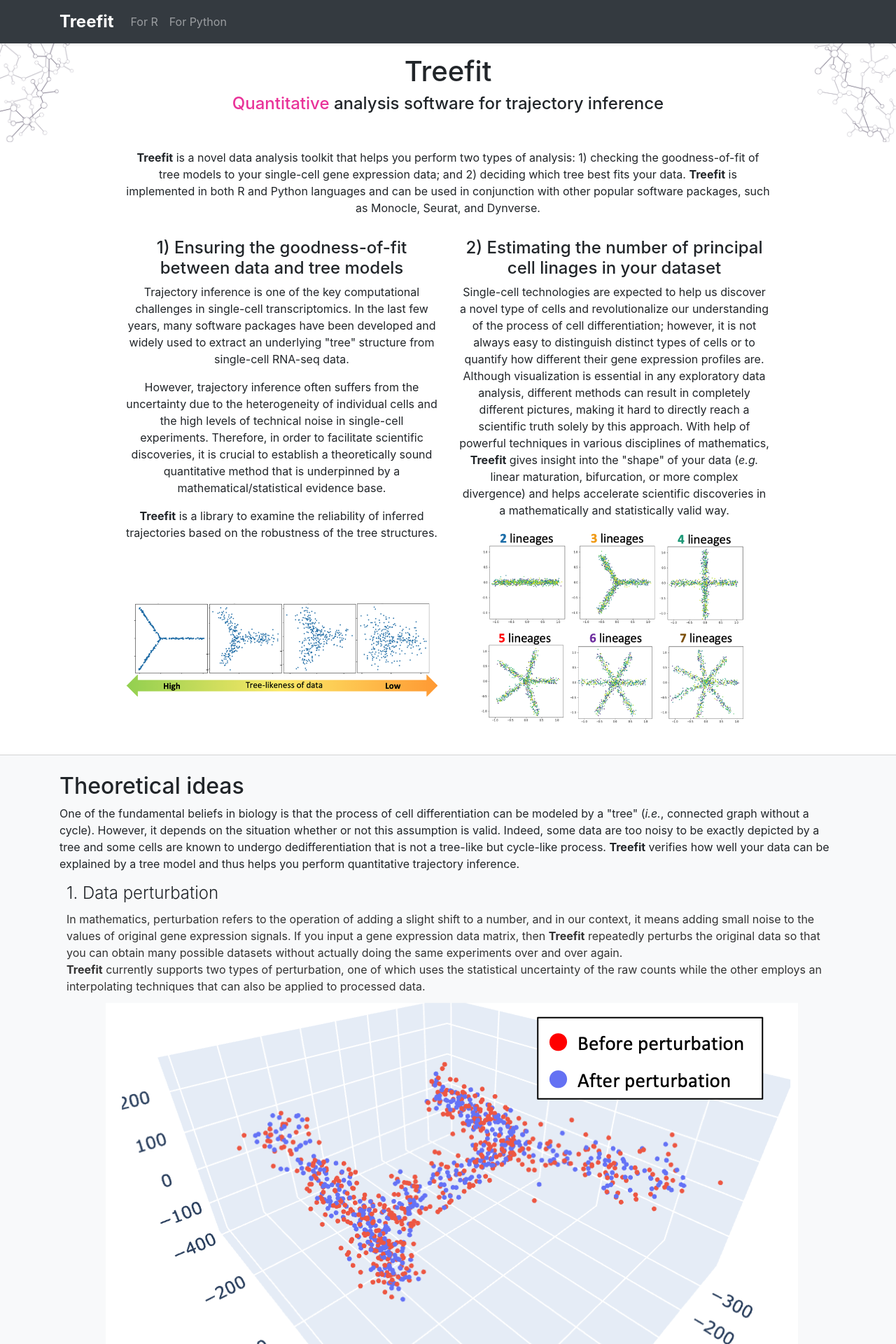
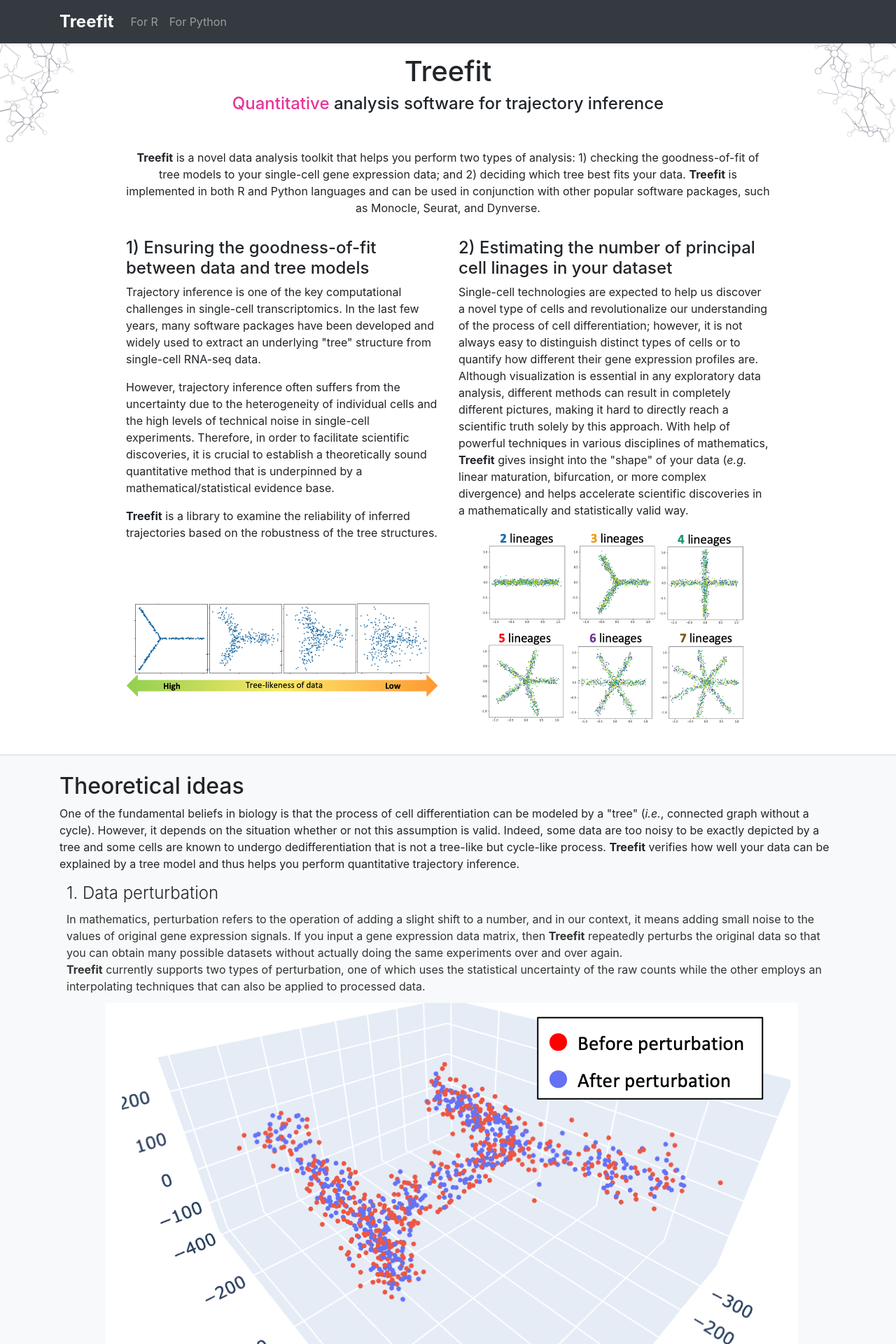
Before and after one commit to hayamizu-lab/hayamizu-lab.github.io, a Jekyll site: the page built from treefit/index.html, in a window 1280 px wide. Shown: the top 1920 px of the page at 70% size. Built offline with Jekyll 4.4.1, drawn with Linux system fonts in a browser that asks for light colours.

Commit message:
Stop centering for abstract

```diff
--- a/treefit/index.html
+++ b/treefit/index.html
@@ -30,7 +30,7 @@
 
   <div class="container">
     <div class="row">
-      <div class="col-md-5 offset-md-1 text-center">
+      <div class="col-md-5 offset-md-1">
         <h3>1) Ensuring the goodness-of-fit between data and tree models</h3>
         <p>
           Trajectory inference is one of the key computational challenges in single-cell transcriptomics. In the last few years, many software packages have been developed and widely used to extract an underlying "tree" structure from single-cell RNA-seq data.
@@ -45,7 +45,7 @@
           <img src="/assets/images/abstract-left.png" class="abstract-figure">
         </div>
       </div>
-      <div class="col-md-5 text-center">
+      <div class="col-md-5">
         <h3>2) Estimating the number of principal cell linages in your dataset</h3>
         <p>
           Single-cell technologies are expected to help us discover a novel type of cells and revolutionalize our understanding of the process of cell differentiation; however, it is not always easy to distinguish distinct types of cells or to quantify how different their gene expression profiles are. Although visualization is essential in any exploratory data analysis, different methods can result in completely different pictures, making it hard to directly reach a scientific truth solely by this approach. With help of powerful techniques in various disciplines of mathematics, <b>Treefit</b> gives insight into the "shape" of your data (<i>e.g.</i> linear maturation, bifurcation, or more complex divergence) and helps accelerate scientific discoveries in a mathematically and statistically valid way.
```
